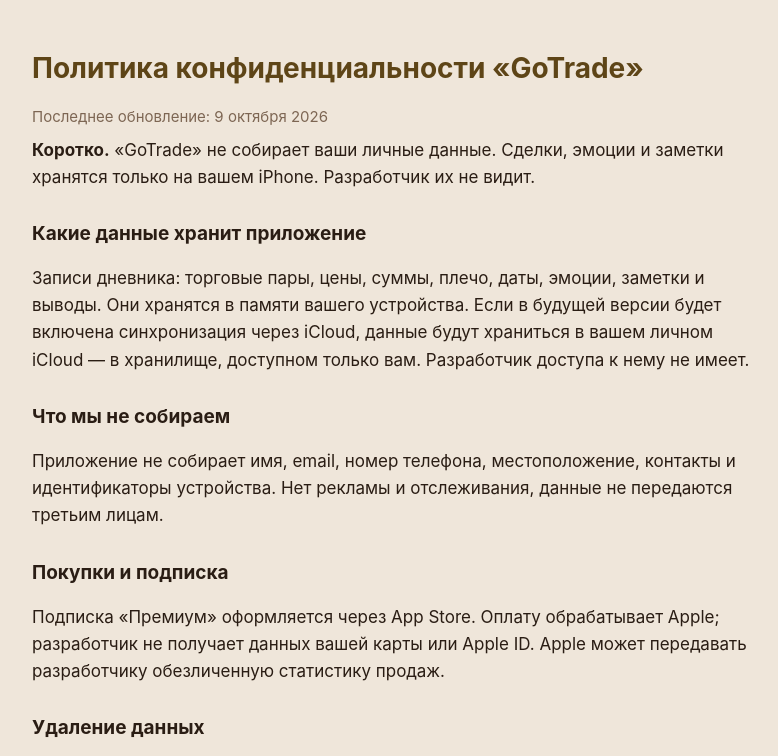
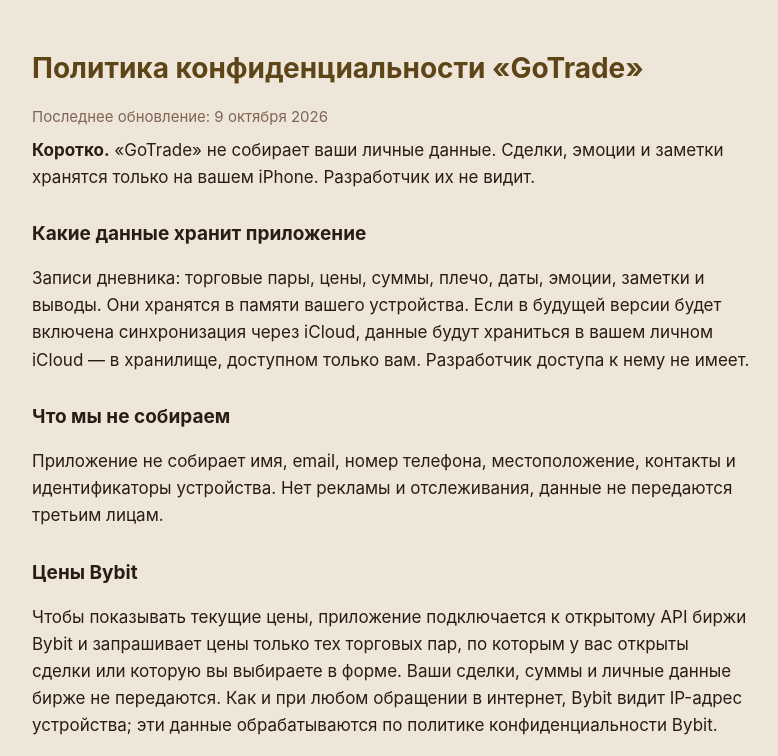
Before and after one commit to regi313/trading-journal-privacy, a plain HTML site: page index.html in a window 1280 px wide. Shown: the top 756 px of the page, without its empty margins (248-1026 px from the left). Drawn offline with Linux system fonts and the light colour scheme.

Commit message:
Политика: цены Bybit

```diff
--- a/index.html
+++ b/index.html
@@ -24,6 +24,8 @@
 <p>Записи дневника: торговые пары, цены, суммы, плечо, даты, эмоции, заметки и выводы. Они хранятся в памяти вашего устройства. Если в будущей версии будет включена синхронизация через iCloud, данные будут храниться в вашем личном iCloud — в хранилище, доступном только вам. Разработчик доступа к нему не имеет.</p>
 <h2>Что мы не собираем</h2>
 <p>Приложение не собирает имя, email, номер телефона, местоположение, контакты и идентификаторы устройства. Нет рекламы и отслеживания, данные не передаются третьим лицам.</p>
+<h2>Цены Bybit</h2>
+<p>Чтобы показывать текущие цены, приложение подключается к открытому API биржи Bybit и запрашивает цены только тех торговых пар, по которым у вас открыты сделки или которую вы выбираете в форме. Ваши сделки, суммы и личные данные бирже не передаются. Как и при любом обращении в интернет, Bybit видит IP-адрес устройства; эти данные обрабатываются по политике конфиденциальности Bybit.</p>
 <h2>Покупки и подписка</h2>
 <p>Подписка «Премиум» оформляется через App Store. Оплату обрабатывает Apple; разработчик не получает данных вашей карты или Apple ID. Apple может передавать разработчику обезличенную статистику продаж.</p>
 <h2>Удаление данных</h2>
```
